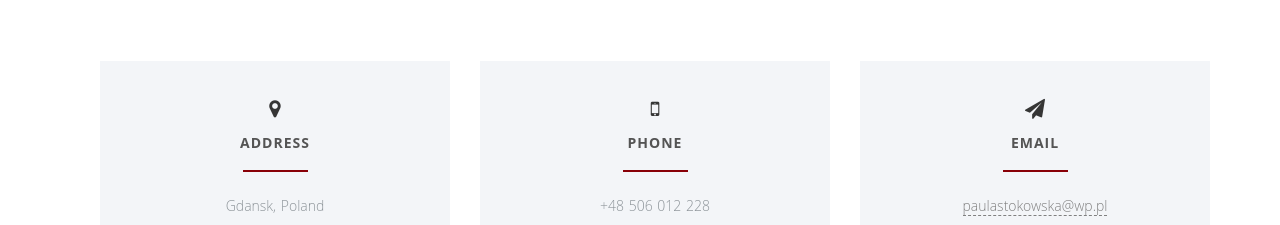
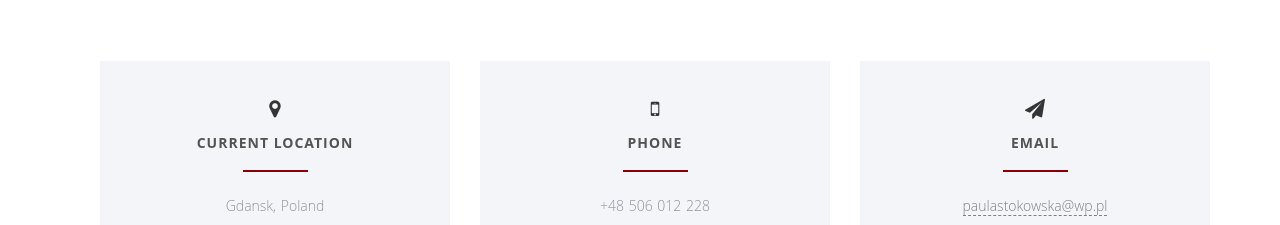
Before and after one commit to PaulaStokowsk/MyWebsite2, a plain HTML site: page index.html in a window 1280 px wide. Shown: the part 9360-9585 px from the top of the page. Drawn offline with nearby package versions, Linux system fonts and the light colour scheme; some packages are replaced by stand-ins of ours.

```diff
--- a/index.html
+++ b/index.html
@@ -516,7 +516,7 @@
             <div class="row contact-details">
               <div class="col-md-4">
                 <div class="dark-box box-hover">
-                  <h2><i class="fa fa-map-marker"></i><span>Address</span></h2>
+                  <h2><i class="fa fa-map-marker"></i><span>Current Location </span></h2>
                   <p>Gdansk, Poland</p>
                 </div>
               </div>
```
